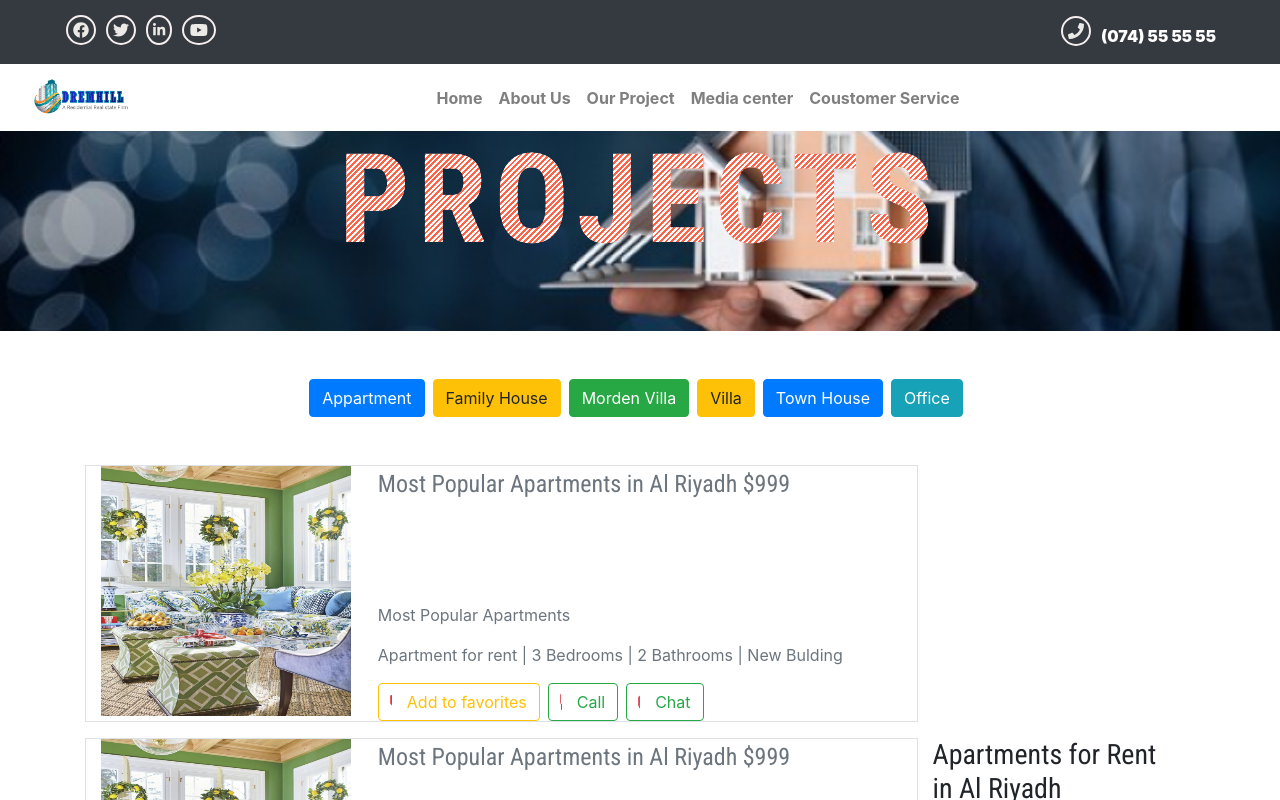
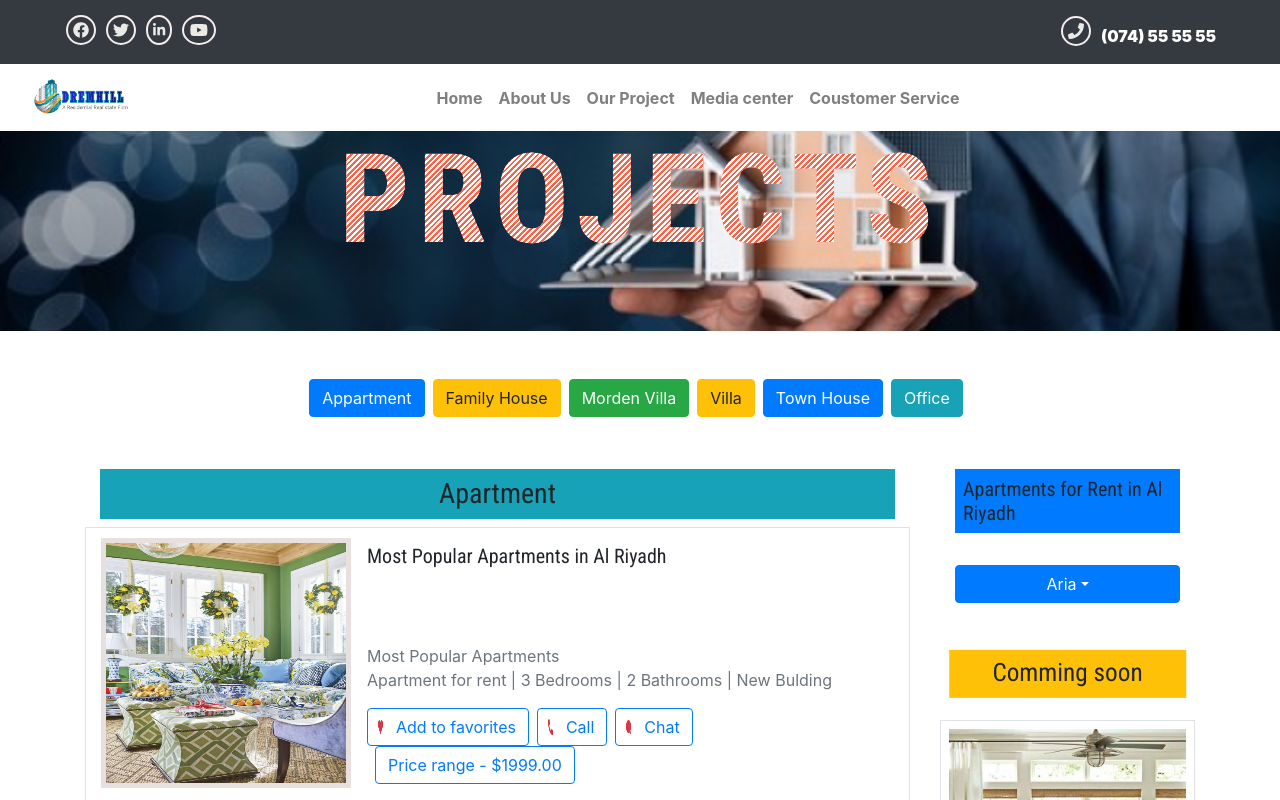
Before and after one commit to rayhan18/realstate, a React (Create React App) app: page /project in a window 1280 px wide. Both pictures are taken after a click on the element "PROJECTS". Shown: the top 800 px of the page. Built offline with nearby package versions, Linux system fonts and the light colour scheme.

Commit message:
appartments edit

```diff
--- a/src/Component/Project/Appartment.js
+++ b/src/Component/Project/Appartment.js
@@ -6,67 +6,96 @@ import { FontAwesomeIcon } from '@fortawesome/react-fontawesome'
  import { faHeart, faPhone, faComment} from '@fortawesome/free-solid-svg-icons'
 import { Link } from 'react-router-dom'
 export default class Appartment extends Component {
-    constructor(){
-        super()
-        this.state={
-            aria:"Apartments for Rent in Al Riyadh"
-        }
-    }
+
     render() {
         const imgStyle={
             width:'250px',
-            height:'250px'
+            height:'250px',
+            border: '5px solid #e8dfdf',
+            marginTop: '10px',
         }
         return (
             <div>
              <Container className="mt-5">
-                    <Row>
-                    <Col sm={12} md={9} lg={9} className="border mb-3">
-                       <Row>
-                       <Col sm={12} md={4} lg={4} className="">
+             <h3 className="text-center bg-info p-2">Apartment</h3>
+                <Row >
+                    <Col sm={12} md={12} lg={12} className="border mb-3 apartmentrow">
+                    <ul class="list-unstyled">
+                            <li className="media">
                             <img style={imgStyle} src={pro} alt="project" />
+                                <div className="media-body ml-3">
+                                <h5 className="mt-3 mb-1">Most Popular Apartments in Al Riyadh </h5><br/><br/><br/>
+                                <p className=" text-secondary mb-0">Most Popular Apartments</p>
+                                   <p className=" text-secondary">Apartment for rent | 3 Bedrooms | 2 Bathrooms | New Bulding</p>
+                                   <Button variant="outline-primary"><FontAwesomeIcon className="flip-2-ver-left-fwd text-danger" icon={faHeart}/>Add to favorites</Button>
+                                    <Button variant="outline-primary mx-2"><FontAwesomeIcon className="flip-2-ver-left-fwd text-danger" icon={faPhone}/>Call</Button>
+                                    <Button variant="outline-primary"><FontAwesomeIcon className="flip-2-ver-left-fwd text-danger" icon={faComment}/>Chat</Button>
+                                     <Button variant="outline-primary mx-2"> Price range - $1999.00</Button>
+
+                                </div>
+                            </li>
+
+                        </ul>
+
                     </Col>
 
-                           <Col sm={12} md={8} lg={8}>
-                           <Link to="/jj" style={{colot:""}}>
-                           <h4 className="mt-1 text-secondary"> Most Popular Apartments in Al Riyadh <span className="ml-auto">$999</span></h4><br/><br/><br/><br/>
-                           <p className=" text-secondary">Most Popular Apartments</p>
+                    <Col sm={12} md={12} lg={12} className="border mb-3 apartmentrow">
+                    <ul class="list-unstyled">
+                            <li className="media">
+                            <img style={imgStyle} src={pro} alt="project" />
+                                <div className="media-body ml-3">
+                                <h5 className="mt-3 mb-1">Most Popular Apartments in Al Riyadh </h5><br/><br/><br/>
+                                <p className=" text-secondary mb-0">Most Popular Apartments</p>
                                    <p className=" text-secondary">Apartment for rent | 3 Bedrooms | 2 Bathrooms | New Bulding</p>
-                           <Button variant="outline-warning"><FontAwesomeIcon className="flip-2-ver-left-fwd text-danger" icon={faHeart}/>Add to favorites</Button>
-                           <Button variant="outline-success mx-2"><FontAwesomeIcon className="flip-2-ver-left-fwd text-danger" icon={faPhone}/>Call</Button>
-                           <Button variant="outline-success"><FontAwesomeIcon className="flip-2-ver-left-fwd text-danger" icon={faComment}/>Chat</Button>
-                           </Link>
+                                   <Button variant="outline-primary"><FontAwesomeIcon className="flip-2-ver-left-fwd text-danger" icon={faHeart}/>Add to favorites</Button>
+                                    <Button variant="outline-primary mx-2"><FontAwesomeIcon className="flip-2-ver-left-fwd text-danger" icon={faPhone}/>Call</Button>
+                                    <Button variant="outline-primary"><FontAwesomeIcon className="flip-2-ver-left-fwd text-danger" icon={faComment}/>Chat</Button>
+                                     <Button variant="outline-primary mx-2"> Price range - $1999.00</Button>
+
+                                </div>
+                            </li>
+
+                        </ul>
+
                     </Col>
 
-                       </Row>
-                        </Col>
-
-                        <Col sm={12} md={9} lg={9} className="border  mb-3">
-                       <Row>
-                       <Col sm={12} md={4} lg={4} className="">
+                    <Col sm={12} md={12} lg={12} className="border mb-3 apartmentrow">
+                    <ul class="list-unstyled">
+                            <li className="media">
                             <img style={imgStyle} src={pro} alt="project" />
-                           </Col>
-
-                           <Col sm={12} md={8} lg={8}>
-                           <Link to="/jj" style={{colot:""}}>
-                           <h4 className="mt-1 text-secondary"> Most Popular Apartments in Al Riyadh <span className="ml-auto">$999</span></h4><br/><br/><br/><br/>
-                           <p className=" text-secondary">Most Popular Apartments</p>
+                                <div className="media-body ml-3">
+                                <h5 className="mt-3 mb-1">Most Popular Apartments in Al Riyadh </h5><br/><br/><br/>
+                                <p className=" text-secondary mb-0">Most Popular Apartments</p>
                                    <p className=" text-secondary">Apartment for rent | 3 Bedrooms | 2 Bathrooms | New Bulding</p>
-                           <Button variant="outline-warning"><FontAwesomeIcon className="flip-2-ver-left-fwd text-danger" icon={faHeart}/>Add to favorites</Button>
-                           <Button variant="outline-success mx-2"><FontAwesomeIcon className="flip-2-ver-left-fwd text-danger" icon={faPhone}/>Call</Button>
-                           <Button variant="outline-success"><FontAwesomeIcon className="flip-2-ver-left-fwd text-danger" icon={faComment}/>Chat</Button>
-                           </Link>
-                           </Col>
-
-                       </Row>
-                        </Col>
-                        <Col sm={12} md={3} lg={3}>
-
-                         <div >
-                         <h3>{this.state.aria}</h3>
-                           <ProjectSitebar/>
+                                   <Button variant="outline-primary"><FontAwesomeIcon className="flip-2-ver-left-fwd text-danger" icon={faHeart}/>Add to favorites</Button>
+                                    <Button variant="outline-primary mx-2"><FontAwesomeIcon className="flip-2-ver-left-fwd text-danger" icon={faPhone}/>Call</Button>
+                                    <Button variant="outline-primary"><FontAwesomeIcon className="flip-2-ver-left-fwd text-danger" icon={faComment}/>Chat</Button>
+                                     <Button variant="outline-primary mx-2"> Price range - $1999.00</Button>
 
                                 </div>
+                            </li>
+
+                        </ul>
+
+                    </Col>
+                    <Col sm={12} md={12} lg={12} className="border mb-3 apartmentrow">
+                    <ul class="list-unstyled">
+                            <li className="media">
+                            <img style={imgStyle} src={pro} alt="project" />
+                                <div className="media-body ml-3">
+                                <h5 className="mt-3 mb-1">Most Popular Apartments in Al Riyadh </h5><br/><br/><br/>
+                                <p className=" text-secondary mb-0">Most Popular Apartments</p>
+                                   <p className=" text-secondary">Apartment for rent | 3 Bedrooms | 2 Bathrooms | New Bulding</p>
+                                   <Button variant="outline-primary"><FontAwesomeIcon className="flip-2-ver-left-fwd text-danger" icon={faHeart}/>Add to favorites</Button>
+                                    <Button variant="outline-primary mx-2"><FontAwesomeIcon className="flip-2-ver-left-fwd text-danger" icon={faPhone}/>Call</Button>
+                                    <Button variant="outline-primary"><FontAwesomeIcon className="flip-2-ver-left-fwd text-danger" icon={faComment}/>Chat</Button>
+                                     <Button variant="outline-primary mx-2"> Price range - $1999.00</Button>
+
+                                </div>
+                            </li>
+
+                        </ul>
+
                     </Col>
                 </Row>
             </Container>
--- a/src/Component/Project/ProjectSitebar.js
+++ b/src/Component/Project/ProjectSitebar.js
@@ -1,25 +1,44 @@
 import React, { Component } from 'react'
-import { Dropdown, Container, } from 'react-bootstrap'
+import { Dropdown, Container, Button,Row,Col} from 'react-bootstrap'
+import pro from '../Images/living5.jpg'
+import pro2 from '../Images/living4.jpg'
+import pro3 from '../Images/living3.jpg'
+import pro4 from '../Images/living2.jpg'
+import Slider from "react-slick";
 export default class ProjectSitebar extends Component {
+    constructor(){
+        super()
+        this.state={
+            aria:"Apartments for Rent in Al Riyadh"
+        }
+    }
     render() {
-        const ariaList={
-            name1:'Riydh',
-            name2:'Al Malaz',
-            name3:'Al Khaleej',
-            name4:'',
-            name5:'',
-            name6:''
-        }
+
+        const settings = {
+            dots: true,
+            fade: true,
+            infinite: true,
+            speed: 500,
+            slidesToShow: 1,
+            slidesToScroll: 1,
+            autoplay:true,
+            autoplaySpeed:5000,
+          };
+       const imgStyle={
+           width:'100%',
+           height:'250px',
+       }
         return (
             <div>
 
-                <Container>
+                <Container className="mt-5">
+                  <h5 className=" p-2 bg-primary" >{this.state.aria}</h5>
                 <Dropdown className="d-inline mx-2" autoClose={false}>
-                    <Dropdown.Toggle id="dropdown-autoclose-false">
+                    <Dropdown.Toggle id="dropdown-autoclose-false " className="btn-block">
                    Aria
                     </Dropdown.Toggle>
 
-                    <Dropdown.Menu>
+                    <Dropdown.Menu style={{width:'220px'}}>
                     <Dropdown.Item href="#">Al Khaleej</Dropdown.Item>
                     <Dropdown.Item href="#">Al Malaz</Dropdown.Item>
                     <Dropdown.Item href="#">Al rimal</Dropdown.Item>
@@ -31,6 +50,32 @@ export default class ProjectSitebar extends Component {
 
 
            </Container>
+           <Container className="mt-4">
+               <h4 className="bg-warning p-2 text-center pulsate-fwd">Comming soon</h4>
+               <Row>
+                    <Col sm={12} md={12} lg={12} className="border p-2 my-3">
+
+                    <div>
+
+                                <Slider {...settings}>
+                                <div>
+                                    <img style={imgStyle} src={pro} alt="apartment" />
+                                </div>
+                                <div>
+                                    <img style={imgStyle} src={pro2}  alt="apartment"/>
+                                </div>
+                                <div>
+                                    <img style={imgStyle} src={pro3} alt="apartment" />
+                                </div>
+                                <div>
+                                    <img style={imgStyle} src={pro4} alt="apartment"/>
+                                </div>
+                                </Slider>
+                     </div>
+
+                    </Col>
+                </Row>
+           </Container>
             </div>
         )
     }
--- a/src/Component/Project/Projects.js
+++ b/src/Component/Project/Projects.js
@@ -1,12 +1,25 @@
 import React, { Component } from 'react'
 import { Container,Button,Row,Col } from 'react-bootstrap'
 import Appartment from './Appartment'
-
-
+import pro from '../Images/living5.jpg'
+import { FontAwesomeIcon } from '@fortawesome/react-fontawesome'
+ import { faHeart, faPhone, faComment} from '@fortawesome/free-solid-svg-icons'
+import { Link } from 'react-router-dom'
+import ProjectSitebar from './ProjectSitebar'
 export default class Projects extends Component {
-
+    constructor(){
+        super()
+        this.state={
+            aria:"Apartments for Rent in Al Riyadh"
+        }
+    }
     render() {
-
+        // const imgStyle={
+        //     width:'250px',
+        //     height:'250px',
+        //     marginLeft: '-14px',
+        //     border: '5px solid #e8dfdf'
+        // }
         return (
             <div>
                 <Container fluid={true} className="projectimg">
@@ -28,18 +41,40 @@ export default class Projects extends Component {
 
                 </Container>
                 <Container>
-                    <Appartment></Appartment>
+                    {/* <Appartment></Appartment> */}
+
                     <Row>
-                        <Col sm={12} md={9} lg={9}>
+
+                        <Col sm={12} md={9} lg={9} >
+
+                        <Appartment/>
 
                         </Col>
-                        <Col sm={12} md={3} lg={3}>
+{/*
+                            <Row className="apartmentrow border">
+                               <Col sm={12} md={4} lg={4} className="border  mb-5">
+                                 <img style={imgStyle} src={pro} alt="project" />
+                                </Col> */}
 
-                         <div >
+                           {/* <Col sm={12} md={8} lg={8}>
+                                <Link to="#" style={{colot:""}}>
+                                    <h4 className="mt-1 text-secondary"> Most Popular Apartments in Al Riyadh <span className="ml-auto">$999</span></h4><br/><br/><br/>
+                                    <p className=" text-secondary">Most Popular Apartments</p>
+                                    <p className=" text-secondary">Apartment for rent | 3 Bedrooms | 2 Bathrooms | New Bulding</p>
+                                    <Button variant="outline-primary"><FontAwesomeIcon className="flip-2-ver-left-fwd text-danger" icon={faHeart}/>Add to favorites</Button>
+                                    <Button variant="outline-primary mx-2"><FontAwesomeIcon className="flip-2-ver-left-fwd text-danger" icon={faPhone}/>Call</Button>
+                                    <Button variant="outline-primary"><FontAwesomeIcon className="flip-2-ver-left-fwd text-danger" icon={faComment}/>Chat</Button>
+                                    <Button variant="outline-primary mx-2"> Price range - $1999.00</Button>
+                                </Link>
+                           </Col>
+
+                       </Row>   */}
 
 
 
-                          </div>
+
+                         <Col sm={12} md={3} lg={3}>
+                           <ProjectSitebar/>
                         </Col>
                     </Row>
                 </Container>
--- a/src/Component/Style/Style.scss
+++ b/src/Component/Style/Style.scss
@@ -611,3 +611,45 @@ svg text {
 	top: -10px;
 	left: -10px;
   }
+  //apartment
+  .apartmentrow:hover{
+
+	box-shadow: 0 4px 8px 0 rgba(0, 0, 0, 0.2), 0 6px 20px 0 rgba(0, 0, 0, 0.19);
+
+  }
+  .pulsate-fwd {
+	-webkit-animation: pulsate-fwd 3s ease-in-out 5s infinite both;
+	        animation: pulsate-fwd 3s ease-in-out 5s infinite both;
+}
+@-webkit-keyframes pulsate-fwd {
+	0% {
+	  -webkit-transform: scale(1);
+			  transform: scale(1);
+	}
+	50% {
+	  -webkit-transform: scale(1.1);
+			  transform: scale(1.1);
+			  color:'green';
+	}
+	100% {
+	  -webkit-transform: scale(1);
+			  transform: scale(1);
+			  color:'green';
+	}
+  }
+  @keyframes pulsate-fwd {
+	0% {
+	  -webkit-transform: scale(1);
+			  transform: scale(1);
+	}
+	50% {
+	  -webkit-transform: scale(1.1);
+			  transform: scale(1.1);
+			  color:'green';
+	}
+	100% {
+	  -webkit-transform: scale(1);
+			  transform: scale(1);
+			  color:'green';
+	}
+  }
```
Lines whose indentation alone changed are shown as unchanged.
